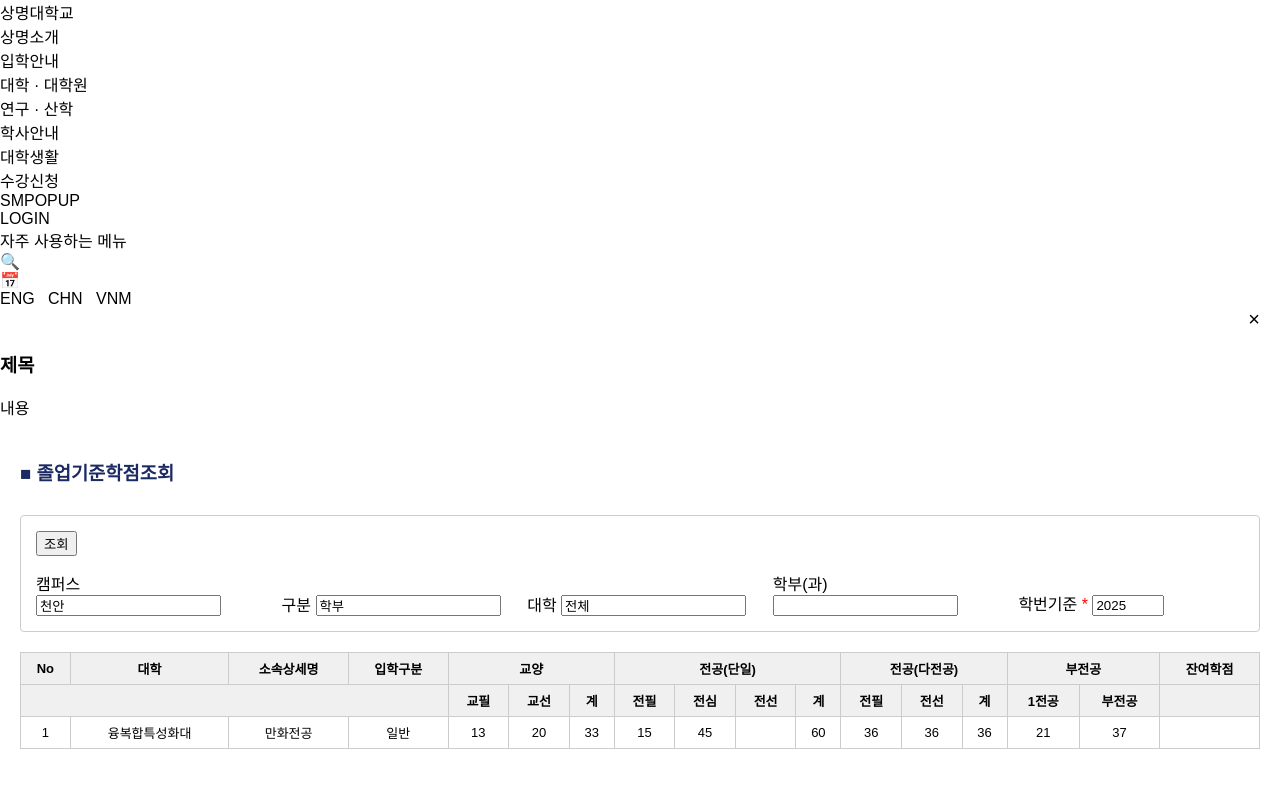
After one commit to minhijk/smu-project, a Django app: page /graduation/grad_credit_sch/ in a window 1280 px wide. The commit adds this page. Run offline with Django 5.2, Linux system fonts and the light colour scheme.

Commit message:
smul code 2

```diff
--- a/smul/config/urls.py
+++ b/smul/config/urls.py
@@ -24,7 +24,7 @@
     #path('lecture/', include('lecture.urls')),
     path('grade/', include('grade.urls')),
     path('evaluation/', include('evaluation.urls')),
-    #path('graduation/', include('graduation.urls')),
+    path('graduation/', include('graduation.urls')),
     #path('registration/', include('registration.urls')),
 
 ]
--- a/smul/evaluation/templates/evaluation/mid_evaluation.html
+++ b/smul/evaluation/templates/evaluation/mid_evaluation.html
@@ -6,8 +6,8 @@
 <!-- 🔹 상단 필터 영역 -->
 <div style="margin-bottom: 10px;">
   <label>학번/성명 <span style="color: red;">*</span></label>
-  <input type="text" placeholder="학번 입력">
-  <input type="text" placeholder="이름 입력">
+  <input type="text" placeholder="학번 입력" style="width: 150px;">
+  <input type="text" placeholder="이름 입력" style="width: 150px;">
   <button>조회</button>
   <button>저장</button>
 </div>
--- a/smul/grade/templates/grade/all_grade.html
+++ b/smul/grade/templates/grade/all_grade.html
@@ -8,8 +8,8 @@
 <!-- 학번/성명 입력칸 -->
 <form method="GET" style="margin-bottom: 20px;">
   <label>학번/성명 <span style="color: red;">*</span></label>
-  <input type="text" name="student_id" placeholder="학번 입력">
-  <input type="text" name="student_name" placeholder="성명 입력">
+  <input type="text" name="student_id" placeholder="학번 입력" style="width: 150px;">
+  <input type="text" name="student_name" placeholder="성명 입력" style="width: 150px;">
   <button type="submit">조회</button>
 </form>
 
--- /dev/null
+++ b/smul/graduation/templates/graduation/grad_credit_sch.html
@@ -0,0 +1,87 @@
+{% extends 'main/base.html' %}
+{% load static %}
+
+{% block title %}졸업기준학점조회{% endblock %}
+
+{% block content %}
+<div class="grad-credit-wrapper">
+
+  <h3 style="color: #1c2a63; margin-bottom: 30px;">■ 졸업기준학점조회</h3>
+
+  <form method="get" class="query-form">
+  <!-- 조회 버튼을 상단에 둠 -->
+  <div class="query-btn-top" style="margin-bottom: 15px;">
+    <button type="submit">조회</button>
+  </div>
+
+  <!-- 나머지 입력 필드 -->
+  <div class="query-row">
+    <div>
+      <label>캠퍼스</label>
+      <input type="text" value="천안" readonly>
+    </div>
+    <div>
+      <label>구분</label>
+      <input type="text" value="학부" readonly>
+    </div>
+    <div>
+      <label>대학</label>
+      <input type="text" value="전체" readonly>
+    </div>
+    <div>
+    <label>학부(과)</label>
+      <input type="text" name="department">
+    </div>
+    <div>
+      <label>학번기준 <span style="color: red;">*</span></label>
+      <input type="number" name="year" value="2025" min="2000" max="2099" step="1">
+    </div>
+  </div>
+</form>
+
+
+  <!-- 졸업기준학점 테이블 -->
+  <div class="table-container">
+    <table class="grad-table">
+      <thead>
+        <tr>
+          <th>No</th>
+          <th>대학</th>
+          <th>소속상세명</th>
+          <th>입학구분</th>
+          <th colspan="3">교양</th>
+          <th colspan="4">전공(단일)</th>
+          <th colspan="3">전공(다전공)</th>
+          <th colspan="2">부전공</th>
+          <th>잔여학점</th>
+        </tr>
+        <!-- 하위 header -->
+        <tr>
+          <th colspan="4"></th>
+          <th>교필</th><th>교선</th><th>계</th>
+          <th>전필</th><th>전심</th><th>전선</th><th>계</th>
+          <th>전필</th><th>전선</th><th>계</th>
+          <th>1전공</th><th>부전공</th>
+          <th></th>
+        </tr>
+      </thead>
+      <tbody>
+        <!-- 향후 DB 연동 영역 -->
+        {% comment %} 예시 행 {% endcomment %}
+        <tr>
+          <td>1</td>
+          <td>융복합특성화대</td>
+          <td>만화전공</td>
+          <td>일반</td>
+          <td>13</td><td>20</td><td>33</td>
+          <td>15</td><td>45</td><td></td><td>60</td>
+          <td>36</td><td>36</td><td>36</td>
+          <td>21</td><td>37</td>
+          <td></td>
+        </tr>
+      </tbody>
+    </table>
+  </div>
+
+</div>
+{% endblock %}
--- a/smul/graduation/urls.py
+++ b/smul/graduation/urls.py
@@ -0,0 +1,7 @@
+from django.urls import path
+from . import views
+
+
+urlpatterns = [
+    path('grad_credit_sch/', views.grad_credit_sch, name='grad_credit_sch'),
+]
--- a/smul/graduation/views.py
+++ b/smul/graduation/views.py
@@ -1,3 +1,6 @@
 from django.shortcuts import render
 
 # Create your views here.
+
+def grad_credit_sch(request):
+    return render(request, 'graduation/grad_credit_sch.html')
--- a/smul/main/static/main/style.css
+++ b/smul/main/static/main/style.css
@@ -140,36 +137,36 @@
   background-color: #f9f9f9;
 }
 
-.student-info, .request-section {
+.leave-wrapper .student-info,
+.leave-wrapper .request-section {
   border: 1px solid #ccc;
   padding: 15px;
   margin-bottom: 20px;
   background-color: #fff;
 }
 
-.student-info .row,
-.request-section .row {
+.leave-wrapper .row {
   display: flex;
   flex-wrap: wrap;
   gap: 15px;
 }
 
-.row div {
+.leave-wrapper .row div {
   flex: 1 1 20%;
   min-width: 150px;
 }
 
-label {
+.leave-wrapper label {
   display: block;
   font-weight: bold;
   margin-bottom: 4px;
   color: #333;
 }
 
-input[type="text"],
-input[type="date"],
-select,
-input[type="file"] {
+.leave-wrapper input[type="text"],
+.leave-wrapper input[type="date"],
+.leave-wrapper input[type="file"],
+.leave-wrapper select {
   width: 100%;
   padding: 6px;
   border: 1px solid #ccc;
@@ -220,18 +216,18 @@
   margin-bottom: 20px;
 }
 
-.row {
+.profile-wrapper .row {
   display: flex;
   flex-wrap: wrap;
   gap: 20px;
 }
 
-.row > div {
+.profile-wrapper .row > div {
   flex: 1 1 22%;
   min-width: 180px;
 }
 
-label {
+.profile-wrapper label {
   display: block;
   font-weight: bold;
   font-size: 14px;
@@ -239,8 +235,8 @@
   color: #333;
 }
 
-input[type="text"],
-select {
+.profile-wrapper input[type="text"],
+.profile-wrapper select {
   width: 100%;
   padding: 6px;
   font-size: 14px;
@@ -249,7 +245,53 @@
   background-color: #fefefe;
 }
 
-input[readonly] {
+.profile-wrapper input[readonly] {
   background-color: #f5f5f5;
 }
-/* ===== 개인정보수정 페이지 전용 스타일 ===== */
+
+/* ===== 졸업기준학점조회 페이지 전용 스타일 ===== */
+.grad-credit-wrapper {
+  padding: 20px;
+}
+
+.grad-credit-wrapper .query-form {
+  margin-bottom: 20px;
+  border: 1px solid #ccc;
+  padding: 15px;
+  border-radius: 4px;
+  background-color: #fff;
+}
+
+.grad-credit-wrapper .query-row {
+  display: flex;
+  flex-wrap: wrap;
+  gap: 20px;
+  align-items: end;
+}
+
+.grad-credit-wrapper .query-row > div {
+  flex: 1 1 200px;
+}
+
+.grad-credit-wrapper .query-btns {
+  display: flex;
+  align-items: center;
+  height: 100%;
+}
+
+.grad-credit-wrapper .grad-table {
+  width: 100%;
+  border-collapse: collapse;
+  text-align: center;
+  font-size: 13px;
+}
+
+.grad-credit-wrapper .grad-table th,
+.grad-credit-wrapper .grad-table td {
+  border: 1px solid #ccc;
+  padding: 6px;
+}
+
+.grad-credit-wrapper .grad-table thead {
+  background-color: #f0f0f0;
+}
--- a/smul/main/templates/main/base.html
+++ b/smul/main/templates/main/base.html
@@ -4,6 +4,7 @@
 <head>
   <meta charset="UTF-8">
   <title>상명대학교 통합정보시스템</title>
+  {% load static %}
   <link rel="stylesheet" href="{% static 'main/style.css' %}">
 </head>
 <body>
@@ -74,7 +75,7 @@
         졸업 <span class="arrow">▼</span>
       </div>
       <ul id="graduateSub" class="submenu-items hidden">
-        <li><a href="#">졸업기준학점조회</a></li>
+        <li><a href="{% url 'grad_credit_sch' %}">졸업기준학점조회</a></li>
       </ul>
     </li>
 
```
Also changed, not shown: other parts of smul/main/static/main/style.css (+13 -17 lines).
